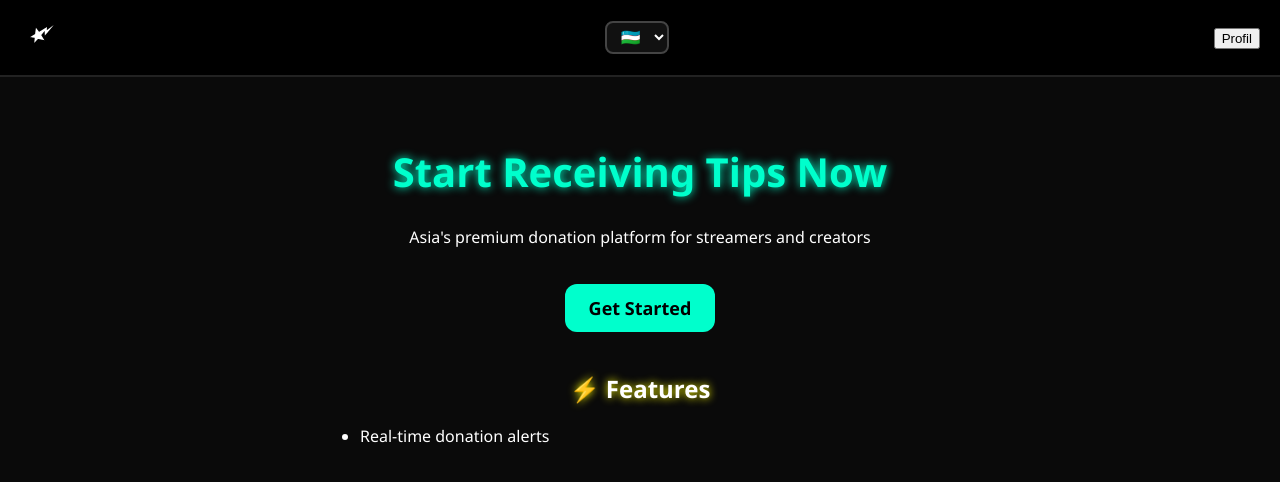
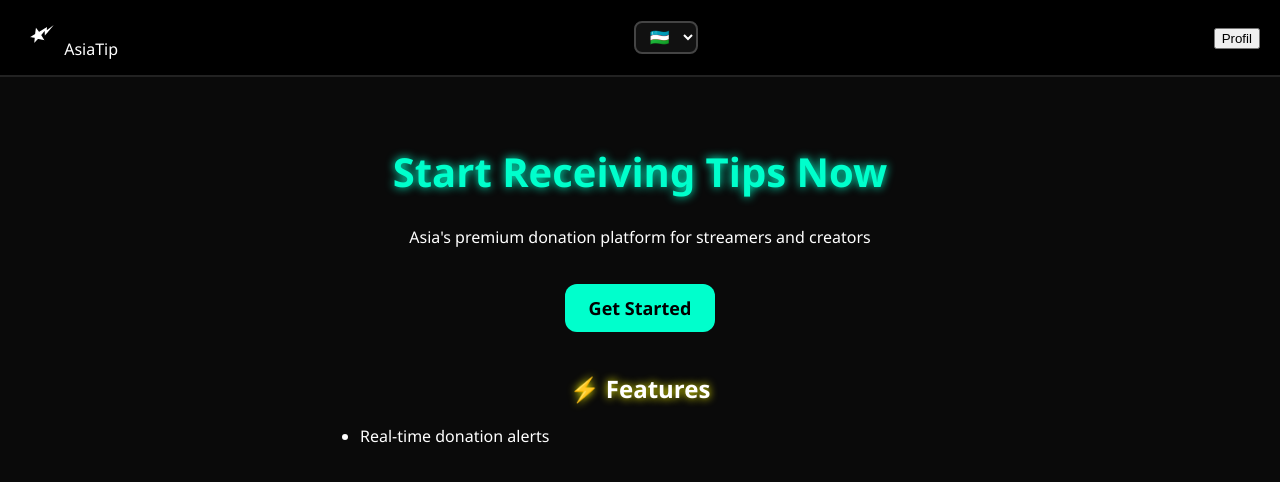
Before and after one commit to oxunov15/asiatip, a plain HTML site: page index.html in a window 1280 px wide. Drawn offline with Linux system fonts and the light colour scheme.

Commit message:
Update index.html

```diff
--- a/index.html
+++ b/index.html
@@ -10,6 +10,7 @@
   <header>
     <div class="logo">
       <img src="logo.svg" alt="AsiaTip Logo" />
+        <span class="logo-text">AsiaTip</span>
     </div>
     <div class="lang-select">
       <select id="langSwitcher">
```
